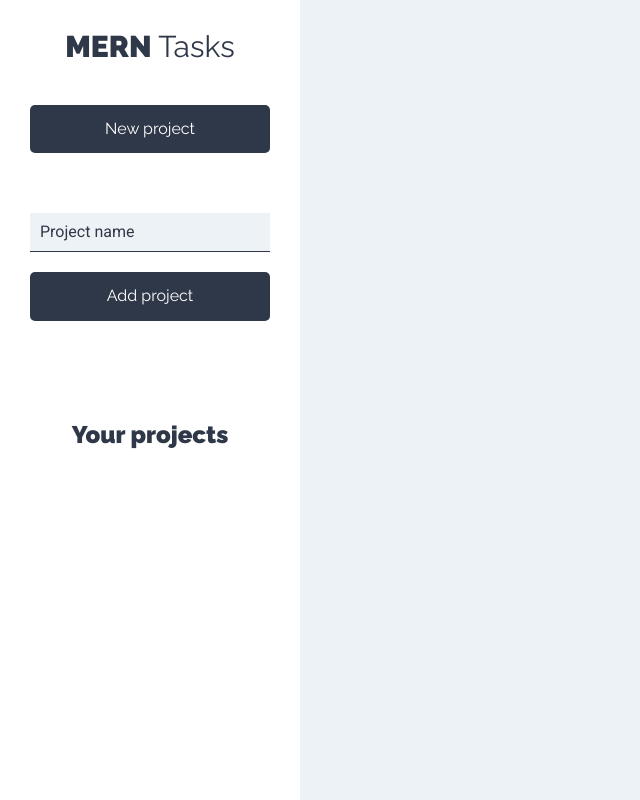
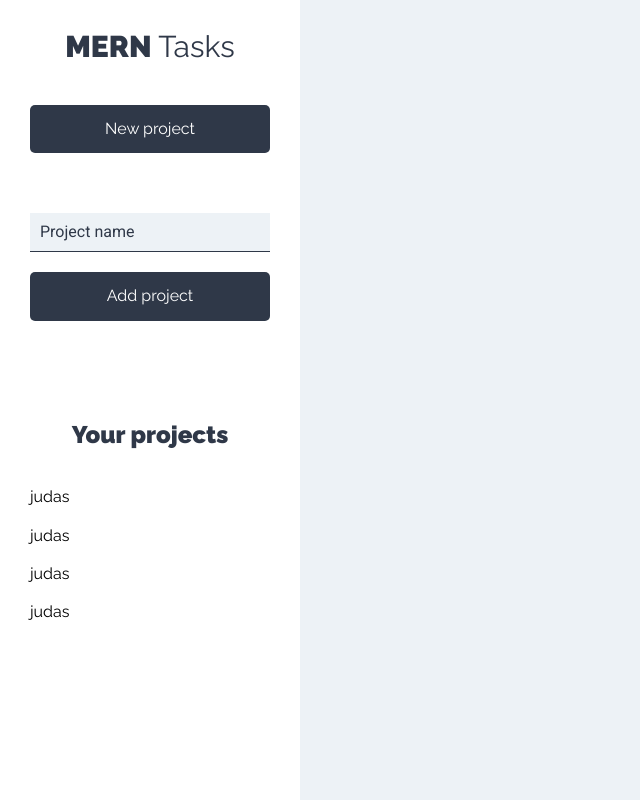
Before and after one commit to Sergio99778/clientMERN, a React (Vite) app: page /proyects in a window 1280 px wide. Shown: the whole page, without its empty margins (0-640 px from the left). Built offline with nearby package versions, Linux system fonts and the light colour scheme.

Commit message:
Adding ProjectsList to Sidebar

```diff
--- a/src/components/layout/Sidebar.jsx
+++ b/src/components/layout/Sidebar.jsx
@@ -2,6 +2,7 @@
 
 //Components
 import NewProject from "../proyects/NewProject";
+import ProjectsList from "../proyects/ProjectsList";
 
 const Sidebar = () => {
   return (
@@ -12,6 +13,7 @@
       <NewProject />
       <div className="proyectos">
         <h2>Your projects</h2>
+        <ProjectsList></ProjectsList>
       </div>
     </aside>
   );
--- /dev/null
+++ b/src/components/proyects/ProjectsList.jsx
@@ -0,0 +1,23 @@
+import React from "react";
+
+//Components
+import Project from "./Project";
+
+const ProjectsList = () => {
+  const projects = [
+    { name: "judas" },
+    { name: "judas" },
+    { name: "judas" },
+    { name: "judas" },
+  ];
+
+  return (
+    <ul className="listado-proyectos">
+      {projects.map((project) => (
+        <Project project={project} />
+      ))}
+    </ul>
+  );
+};
+
+export default ProjectsList;
```
